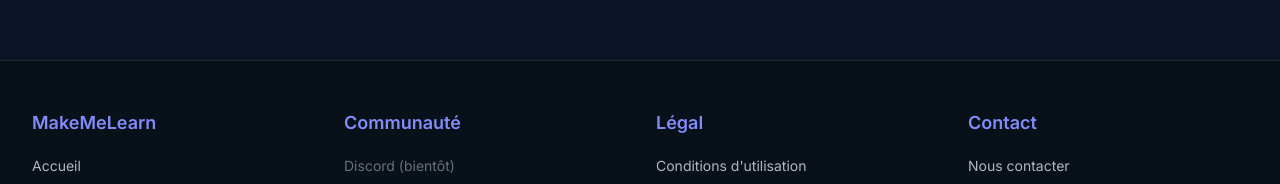
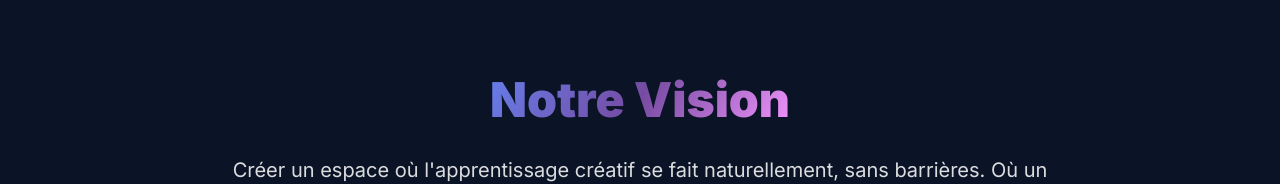
Before and after one commit to creach-t/makemelearn-nextjs, a Next.js app: page / in a window 1280 px wide. Shown: the part 2548-2732 px from the top of the page. Built offline with nearby package versions, Linux system fonts and the light colour scheme; no server answers.

Commit message:
Add VisionSection component

```diff
--- /dev/null
+++ b/components/sections/VisionSection.tsx
@@ -0,0 +1,52 @@
+'use client'
+
+import { motion } from 'framer-motion'
+
+export function VisionSection() {
+  return (
+    <section className="section-padding">
+      <div className="max-w-7xl mx-auto container-padding">
+        <motion.div
+          initial={{ opacity: 0, y: 30 }}
+          whileInView={{ opacity: 1, y: 0 }}
+          transition={{ duration: 0.8 }}
+          viewport={{ once: true }}
+          className="text-center max-w-4xl mx-auto"
+        >
+          <h2 className="text-3xl sm:text-4xl lg:text-5xl font-black mb-8">
+            <span className="gradient-text">Notre Vision</span>
+          </h2>
+
+          <div className="space-y-6 text-lg sm:text-xl text-white/85 leading-relaxed">
+            <p>
+              Créer un espace où l&apos;apprentissage créatif se fait naturellement, sans barrières.
+              Où un développeur peut aider un designer, où un illustrateur peut conseiller
+              un développeur 3D, où chacun grandit en partageant.
+            </p>
+
+            <p>
+              Nous croyons que les meilleurs apprentissages naissent de la collaboration
+              bienveillante entre pairs, loin des enjeux commerciaux et des pressions professionnelles.
+            </p>
+          </div>
+
+          <motion.div
+            initial={{ opacity: 0, y: 20 }}
+            whileInView={{ opacity: 1, y: 0 }}
+            transition={{ duration: 0.6, delay: 0.3 }}
+            viewport={{ once: true }}
+            className="mt-12 p-8 bg-gradient-hero border border-white/10 rounded-2xl"
+          >
+            <h3 className="text-xl font-bold text-primary-300 mb-4">
+              L&apos;apprentissage collaboratif de demain
+            </h3>
+            <p className="text-white/80">
+              Une communauté où l&apos;imperfection est acceptée, où les questions sont encouragées,
+              et où chaque interaction enrichit l&apos;expérience d&apos;apprentissage de tous.
+            </p>
+          </motion.div>
+        </motion.div>
+      </div>
+    </section>
+  )
+}
```
